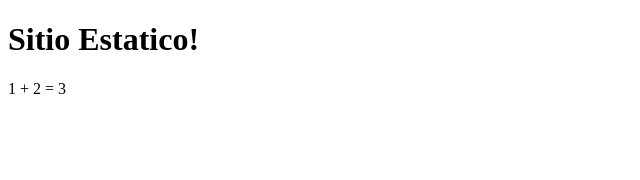
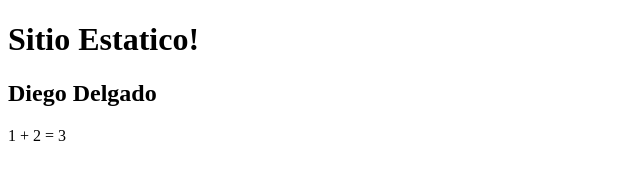
Before and after one commit to digosk1d/CI-CD, a website: page public/index.html in a window 1280 px wide. Shown: the whole page, without its empty margins (0-640 px from the left). Drawn offline with Linux system fonts and the light colour scheme.

Commit message:
Agregacion de nombre

```diff
--- a/public/index.html
+++ b/public/index.html
@@ -7,6 +7,7 @@
 </head>
 <body>
     <h1>Sitio Estatico!</h1>
+    <h2>Diego Delgado</h2>
     <p id = 'out'></p>
     <script src = 'app.js'></script>
 </body>
```
